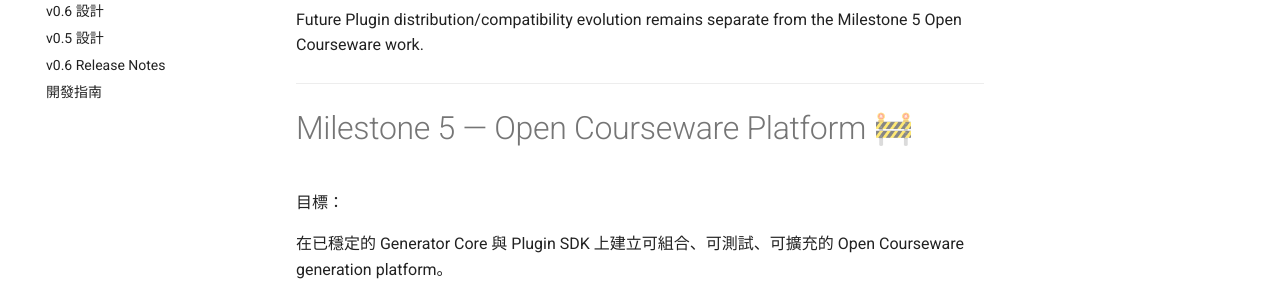
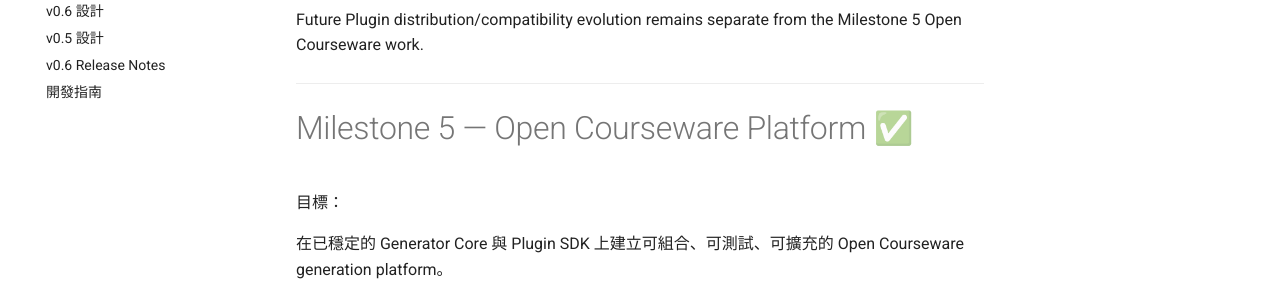
Before and after one commit to khwang1964/OpenProjectLab, an MkDocs documentation site: the page built from docs/roadmap.md, in a window 1280 px wide and 900 px high, scrolled down 2684 px. Shown: the part 151-451 px from the top of the window. Built offline with MkDocs 1.6.1 and Material for MkDocs 9.7.7, drawn with Linux system fonts in a browser that asks for light colours.

```diff
--- a/docs/roadmap.md
+++ b/docs/roadmap.md
@@ -118,7 +118,7 @@ Milestone 5 Open Courseware work.
 
 ------------------------------------------------------------------------
 
-# Milestone 5 — Open Courseware Platform 🚧
+# Milestone 5 — Open Courseware Platform ✅
 
 目標：
 
```
Also changed, not shown: CHANGELOG.md (+2 -1 lines).
